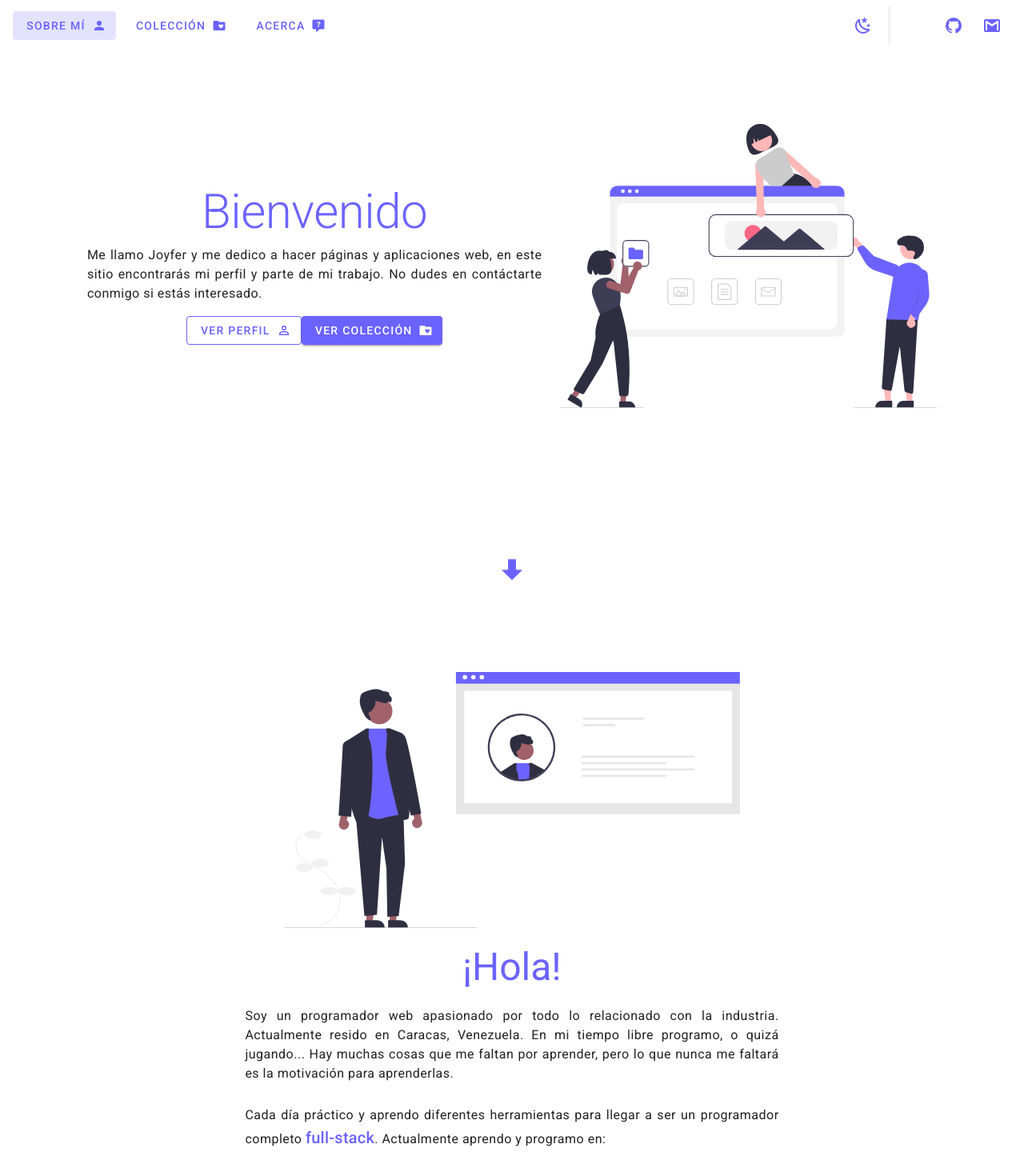
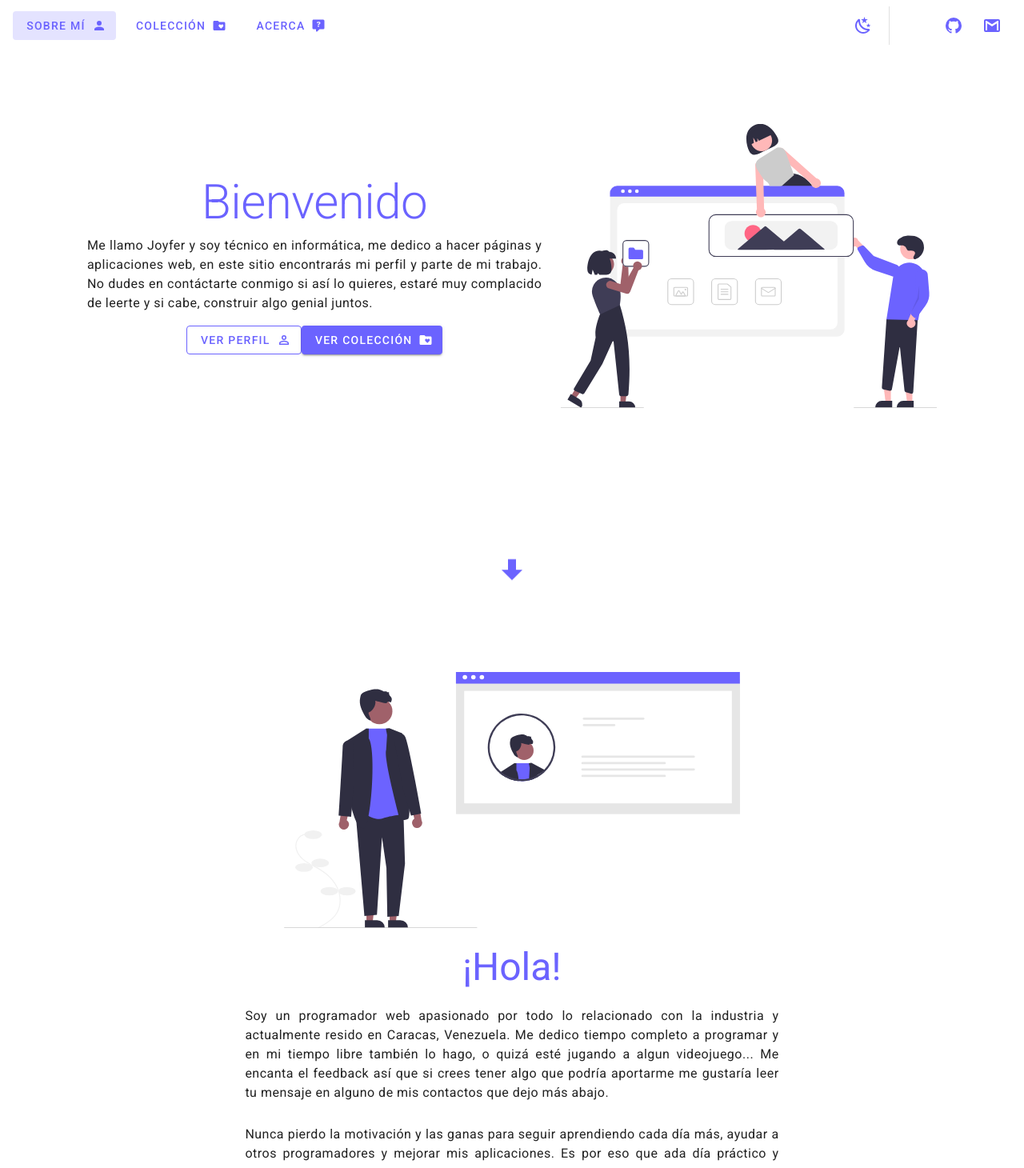
Before and after one commit to Joyfer/myweb, a Nuxt app: page / in a window 1280 px wide. Shown: the top 1460 px of the page at 80% size. Built offline with nearby package versions, Linux system fonts and the light colour scheme.

Commit message:
Changed text of index
Changed redaction of index page

```diff
--- a/pages/index.vue
+++ b/pages/index.vue
@@ -5,9 +5,11 @@
         <v-col class="d-flex flex-column align-center" cols="12" sm="6">
           <TitleAndText
             title="Bienvenido"
-            bodyText="Me llamo Joyfer y me dedico a hacer páginas y aplicaciones web, en este
+            bodyText="Me llamo Joyfer y soy técnico en informática, me dedico a hacer páginas
+            y aplicaciones web, en este
       sitio encontrarás mi perfil y parte de mi trabajo. No dudes en contáctarte
-      conmigo si estás interesado."
+      conmigo si así lo quieres, estaré muy complacido de leerte y si cabe, construir algo genial
+      juntos."
             :header="true"
           />
           <div>
@@ -45,7 +47,7 @@
     </section>
     <section class="mt-15 mt-sm-4" id="texto-hola">
       <v-row class="align-center justify-center">
-        <v-col cols="12">
+        <v-col cols="12" class="mt-12 mt-sm-0">
           <v-img
             class="mx-auto"
             max-height="320"
@@ -57,9 +59,10 @@
           <TitleAndText
             title="¡Hola!"
             bodyText="Soy un programador web apasionado por todo lo relacionado
-          con la industria. Actualmente resido en Caracas, Venezuela. En mi tiempo
-          libre programo, o quizá jugando... Hay muchas cosas que me faltan por aprender,
-          pero lo que nunca me faltará es la motivación para aprenderlas."
+          con la industria y actualmente resido en Caracas, Venezuela. Me dedico
+          tiempo completo a  programar y en mi tiempo
+          libre también lo hago, o quizá esté jugando a algun videojuego... Me encanta el feedback así que si crees tener algo que podría aportarme
+          me gustaría leer tu mensaje en alguno de mis contactos que dejo más abajo."
           />
         </v-col>
       </v-row>
@@ -68,11 +71,13 @@
       <v-row class="align-center justify-center">
         <v-col cols="12" sm="7">
           <p class="text-justify text-body-1">
-            Cada día práctico y aprendo diferentes herramientas para llegar a
+            Nunca pierdo la motivación y las ganas para seguir aprendiendo cada
+            día más, ayudar a otros programadores y mejorar mis aplicaciones.
+            Es por eso que ada día práctico y aprendo diferentes herramientas para llegar a
             ser un programador completo
             <span class="text-h6 text__title-purple primary--text">
               full-stack</span
-            >. Actualmente aprendo y programo en:
+            >. Actualmente trabajo y sigo mejorando en:
           </p>
         </v-col>
         <CardsTools />
```
